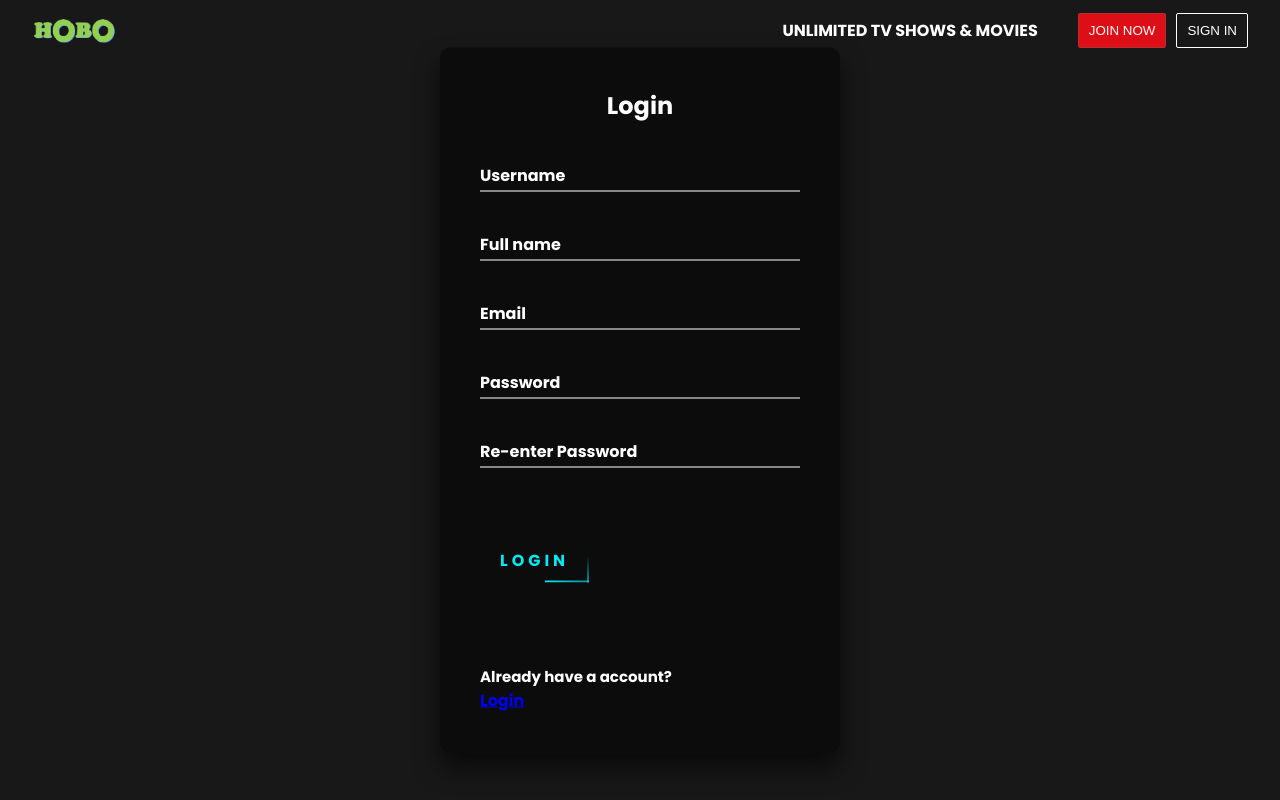
After one commit to daanberg/Hobo-K3, a PHP site: page /signuppagina.html in a window 1280 px wide. The commit adds this page. Run offline with PHP 8.4, Linux system fonts and the light colour scheme.

Commit message:
signup paginatje erbij

```diff
--- a/css/styles.css
+++ b/css/styles.css
@@ -53,6 +53,7 @@ body {
   color: white;
   padding: 0.25rem 0.5rem;
   border-radius: 2px;
+  margin-top: 20px;
 }
 
 .navbar__nav__items {
--- a/index.html
+++ b/index.html
@@ -1,6 +1,6 @@
 <html>
   <head>
-    <meta name="description" content="Hello this is my first web page!." />
+    <meta name="description" content="Hobo landings pagina" />
     <meta name="viewport" content="width=device-width, initial-scale=1.0" />
     <link rel="stylesheet" href="css/styles.css" />
     <link
--- /dev/null
+++ b/signuppagina.html
@@ -0,0 +1,63 @@
+<!DOCTYPE html>
+<html lang="en">
+<head>
+    <meta charset="UTF-8">
+    <meta http-equiv="X-UA-Compatible" content="IE=edge">
+    <meta name="viewport" content="width=, initial-scale=1.0">
+    <title>Document</title>
+
+    <link rel="stylesheet" href="css/inlog.css">
+</head>
+
+<nav class="navbar">
+    <img src="img/logo2.png" class="logo" alt="">
+    <div class="join-box">
+        <p class="join-msg">unlimited tv shows & movies</p>
+        <button class="btn join-btn">join now</button>
+        <button class="btn">sign in</button>
+    </div>
+</nav>
+
+<body>
+
+    <main>
+        <div class="login-box">
+            <h2>Login</h2>
+            <form>
+              <div class="user-box">
+                <input type="text" name="" required="">
+                <label>Username</label>
+              </div>
+              <div class="user-box">
+                <input type="text" name="" required="">
+                <label>Full name</label>
+              </div>
+              <div class="user-box">
+                <input type="email" name="" required="">
+                <label>Email</label>
+              </div>
+              <div class="user-box">
+                <input type="password" name="" required="">
+                <label>Password</label>
+              </div>
+              <div class="user-box">
+                <input type="password" name="" required="">
+                <label>Re-enter Password</label>
+              </div>
+              <a href="Home.php">
+                <span></span>
+                <span></span>
+                <span></span>
+                <span></span>
+                Login
+              </a>
+            </form>
+            <br>
+            <br>
+            <br>
+            <div class="register">
+            <h1>Already have a account?</h1>
+            <a href="inlogpagina.html">Login</a>
+            </div>
+          </div>
+    </main>
```
